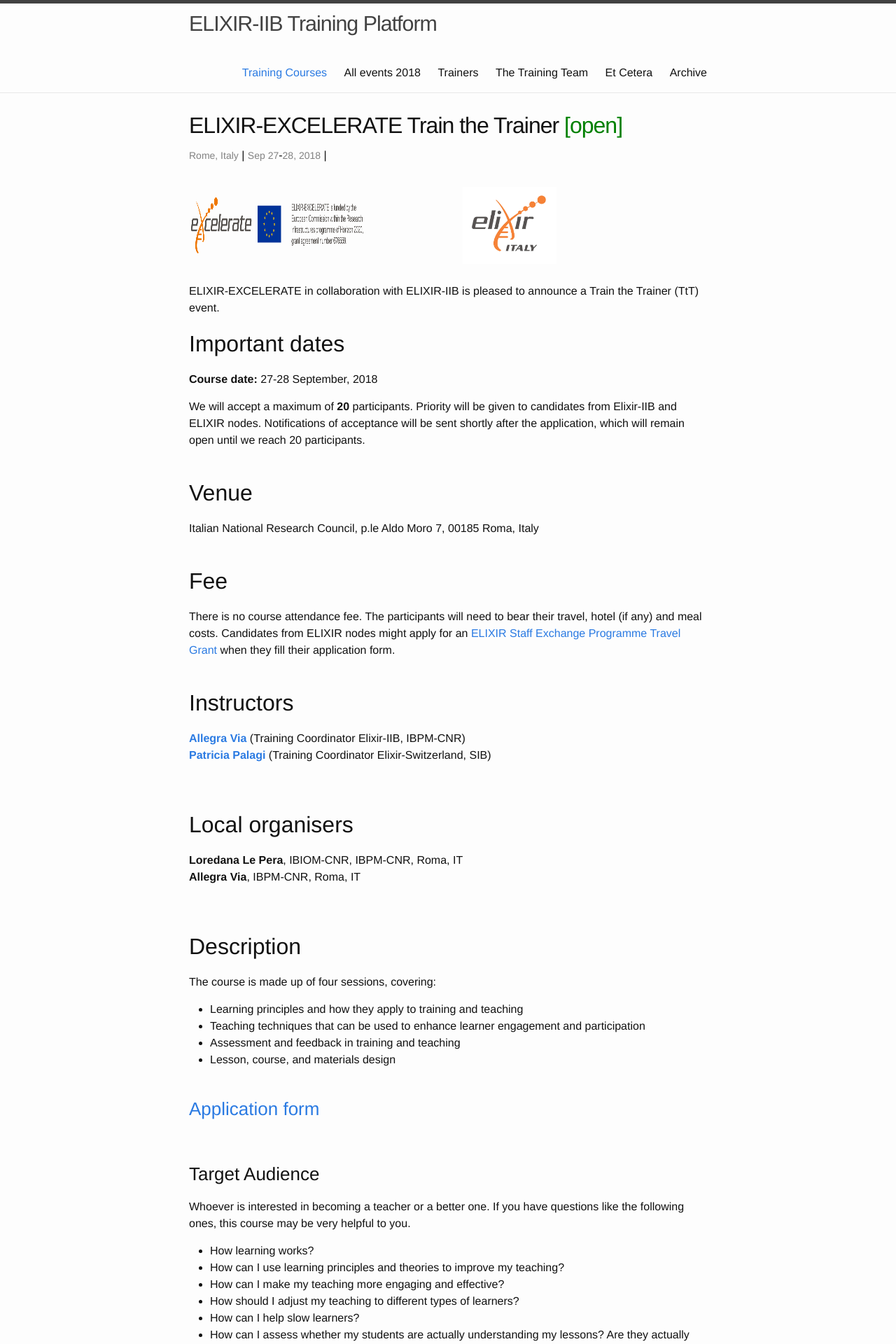
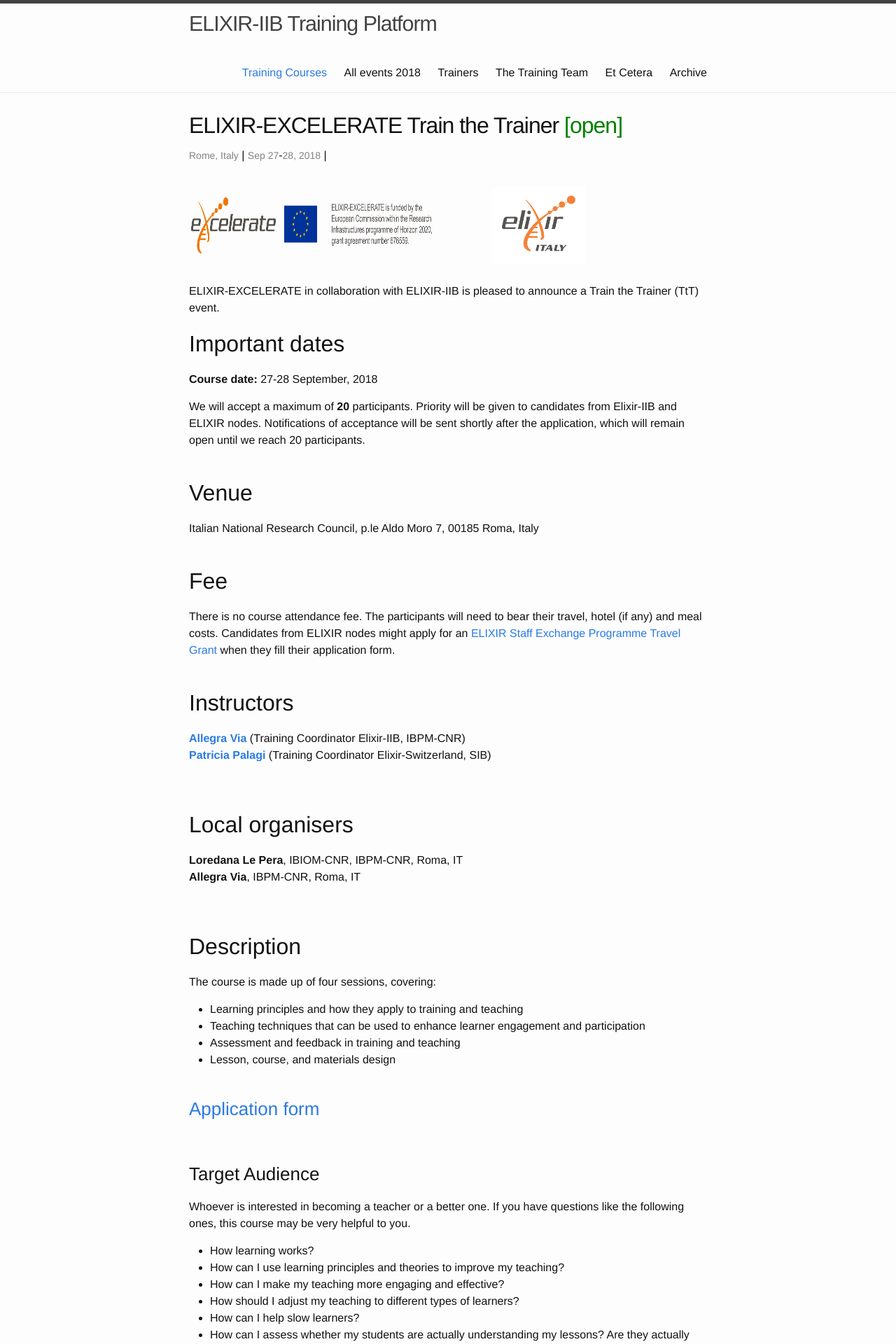
Before and after one commit to ELIXIR-IIB-training/website, a Jekyll site: the page built from _posts/2018-09-27-train-the-trainer-rome.md, in a window 1280 px wide. Shown: the top 1920 px of the page at 70% size. Built offline with Jekyll 4.4.1, drawn with Linux system fonts in a browser that asks for light colours.

```diff
--- a/_posts/2018-09-27-train-the-trainer-rome.md
+++ b/_posts/2018-09-27-train-the-trainer-rome.md
@@ -11,7 +11,7 @@ description: ELIXIR-EXCELERATE, in collaboration with ELIXIR-IIB, is pleased to
 
 <table border="0" width="600">
   <tr>
-  <td><a href="https://www.elixir-europe.org/about-us/how-funded/eu-projects/excelerate"><img src="../../../img/Logo_Excelerate_EU-flag-acknowledgement.png" height="80" width="250"></a></td>
+  <td><a href="https://www.elixir-europe.org/about-us/how-funded/eu-projects/excelerate"><img src="../../../img/Logo_Excelerate_EU-flag-acknowledgement.png" height="80" width="350"></a></td>
   <td><a href="http://elixir-italy.org"><img src="../../../img/logo_elixir_italy.jpg" height="110"></a></td>
   </tr>
 </table>
```
